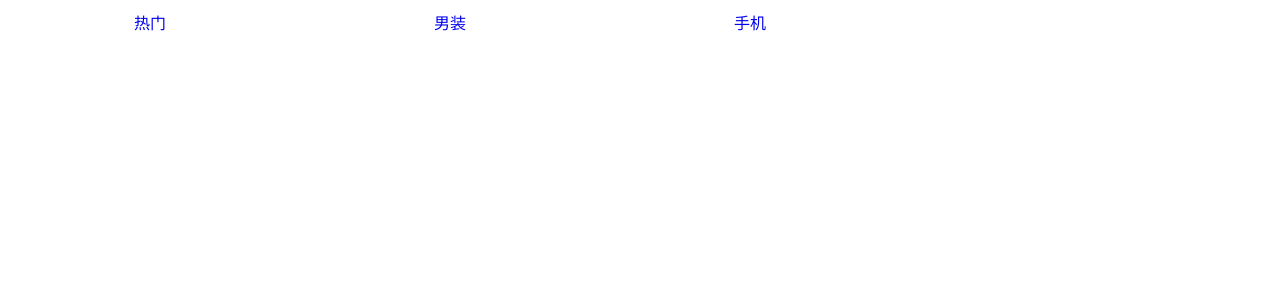
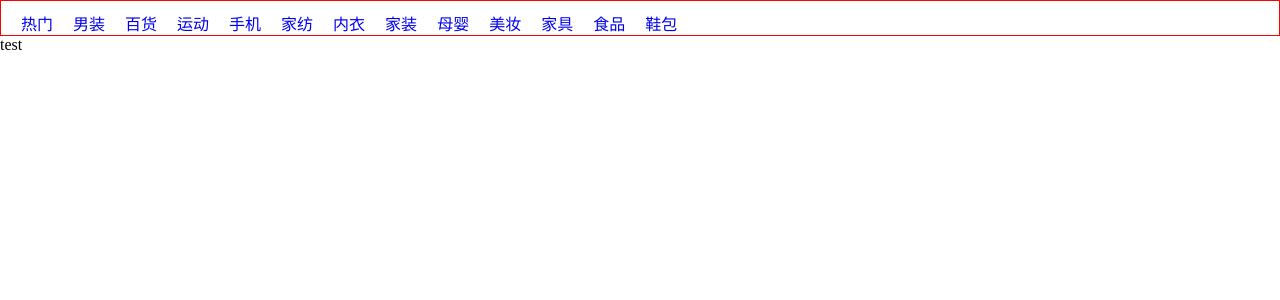
Before and after one commit to MichaelH-au/Angular8App, an Angular app: page / in a window 1280 px wide. Shown: the top 300 px of the page. Built offline with nearby package versions, Linux system fonts and the light colour scheme.

Commit message:
tabNav click event

```diff
--- a/src/app/app.component.css
+++ b/src/app/app.component.css
@@ -1,16 +1,27 @@
 .topNavBar {
   display: flex;
-  overflow-x:auto;
-  width:auto;
+  overflow-x:scroll;
   flex-direction: row;
   padding-top: 10px;
+  border: 1px red solid;
 }
 
 .topNavItem{
   text-align: center;
-  width: 300px;
+  cursor: pointer;
+  white-space: nowrap;
+  /*margin: 0 20px;*/
+  padding-left: 20px;
+}
+
+.active{
+  color: red;
 }
 
 .topNavItem > a {
   text-decoration: none;
+  /*cursor: pointer !important;*/
 }
+/*::-webkit-scrollbar{*/
+  /*display: block;*/
+/*}*/
--- a/src/app/app.component.html
+++ b/src/app/app.component.html
@@ -2,5 +2,12 @@
   <!--<div class="topNavItem"><a href="#">热门</a></div>-->
   <!--<div class="topNavItem"><a href="#">男装</a></div>-->
   <!--<div class="topNavItem"><a href="#">手机</a></div>-->
-  <div class="topNavItem" *ngFor="let item of tabs"><a href="#">{{item}}</a></div>
+  <div class="topNavItem" *ngFor="let item of topNav; let i = index">
+    <a href="#"
+       [class.active] = "i === selectedIndex"
+       (click) = "handleSelection(i)"
+    >{{item.title}}</a>
+  </div>
 </div>
+
+<div>test</div>
--- a/src/app/app.component.ts
+++ b/src/app/app.component.ts
@@ -1,4 +1,10 @@
 import { Component } from '@angular/core';
+
+interface TopMenu {
+  title: string;
+  link?: string;
+
+}
 
 @Component({
   selector: 'app-root',
@@ -7,5 +13,61 @@ import { Component } from '@angular/core';
 })
 export class AppComponent {
   title = 'pinduoduo';
-  tabs = ["热门", "男装", "手机"]
+  selectedIndex = -1;
+  topNav: TopMenu[] = [
+    {
+      title: "热门",
+      link:''
+    },
+    {
+      title: "男装",
+      link:''
+    },
+    {
+      title: "百货",
+      link:''
+    },
+    {
+      title: "运动",
+      link:''
+    },
+    {
+      title: "手机",
+      link:''
+    },
+    {
+      title: "家纺",
+      link:''
+    },
+    {
+      title: "内衣",
+      link:''
+    },
+    {
+      title: "家装",
+      link:''
+    },
+    {
+      title: "母婴",
+      link:''
+    },
+    {
+      title: "美妆",
+      link:''
+    },
+    {
+      title: "家具",
+      link:''
+    },
+    {
+      title: "食品",
+      link:''
+    },
+    {
+      title: "鞋包",
+      link:''
+    }]
+    handleSelection(i){
+      this.selectedIndex = i
+    }
 }
```
